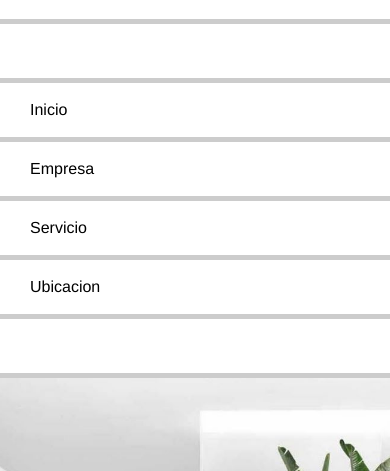
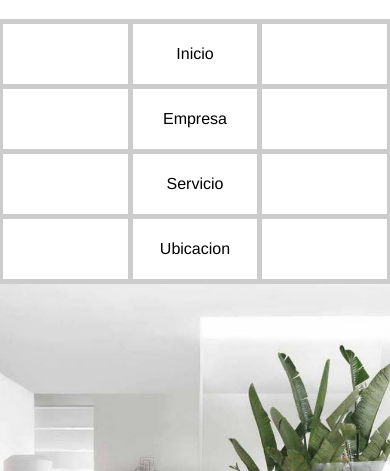
Before and after one commit to Adrian-valdez-free/Maquetacion, a plain HTML site: page index.html in a window 390 px wide. Shown: the part 78-549 px from the top of the page. Drawn offline with Linux system fonts and the light colour scheme.

Commit message:
Responsive made

```diff
--- a/estilos.css
+++ b/estilos.css
@@ -48,8 +48,8 @@ nav {
   justify-content: center;
   flex-wrap: wrap;
   align-items: center;
+  align-content: stretch;
   gap: 5px;
-  align-content: stretch;
 }
 nav a{
   background-color: #ffff;
@@ -68,6 +68,18 @@ nav a:hover{
   flex-basis: auto;
   flex-grow: 1;
   background-color: #ffff;
+}
+.boxM{
+  display: none;
+  padding: 0;
+  margin: 0;
+  width: 0%;
+}
+.col{
+  display: none;
+  padding: 0;
+  margin: 0;
+  width: 0%;
 }
 .hero{
   text-align: center;
@@ -160,7 +172,6 @@ footer{
   align-items: center;
   justify-content: center;
   gap: 35px
-
 }
 .net i{
   font-size: 25px;
@@ -176,13 +187,30 @@ footer{
 width: 100%;
 }
  nav {
-  flex-direction: column;
+  flex-direction: row;
+  width: 100%;
+  padding-bottom: 5px;
+  margin: 0;
 }
 nav a{
-  width: 100%;
+  display: flex;
+  justify-content: center;
+  text-align: center;
+  align-items: center;
+  width: 32%;
+  padding: 0;
+  margin: 0;
+  height:60px;
+}
+.boxM{
+  display: inline;
+  width: 32%;
+  height:60px;
+  padding: 20px 30px;
+  background-color: #ffff;
 }
 .box{
-  width: 100%;
+  display: none;
 }
 .popular{
   align-items:center;
--- a/index.html
+++ b/index.html
@@ -15,13 +15,13 @@
       </figure>
     </div>
   </header>
-  <nav class = "">
+  <nav>
     <div class="box"></div>
-    <a href ="#">Inicio</a>
-    <a href ="#">Empresa</a>
-    <a href ="#">Servicio</a>
-    <a href ="#">Ubicacion</a>
-    <div class="box"></div>
+    <div class="boxM"></div><a href ="#">Inicio</a><div class="boxM"></div>
+    <div class="boxM"></div><a href ="#">Empresa</a><div class="boxM"></div>
+    <div class="boxM"></div><a href ="#">Servicio</a><div class="boxM"></div>
+    <div class="boxM"></div><a href ="#">Ubicacion</a><div class="boxM"></div>
+    <div class="box">
   </nav>
     <div class="hero">
       <h1>Oferta del buen fin</h1>
```
